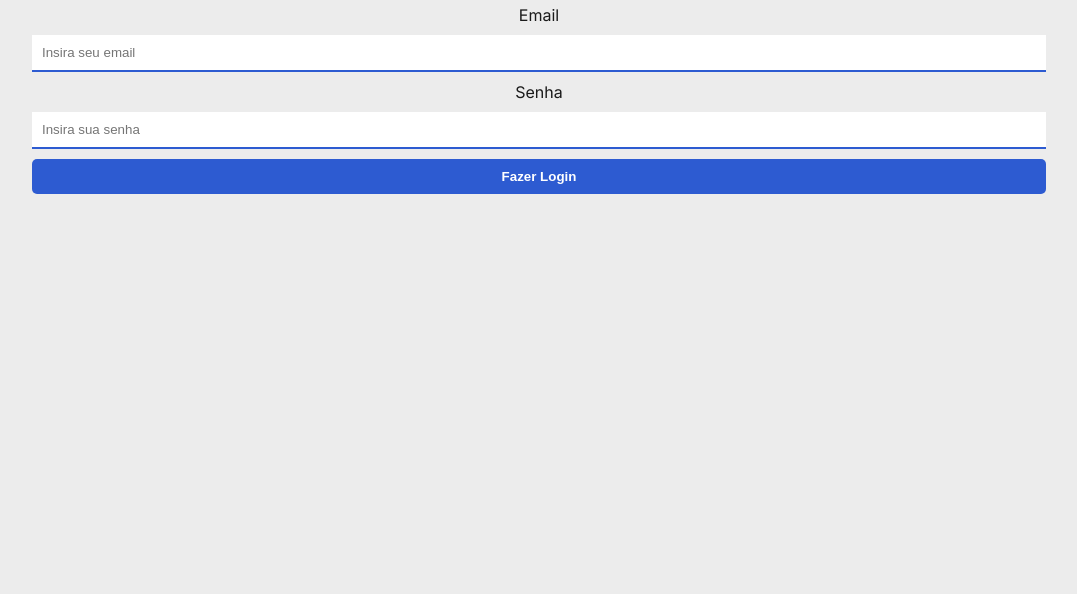
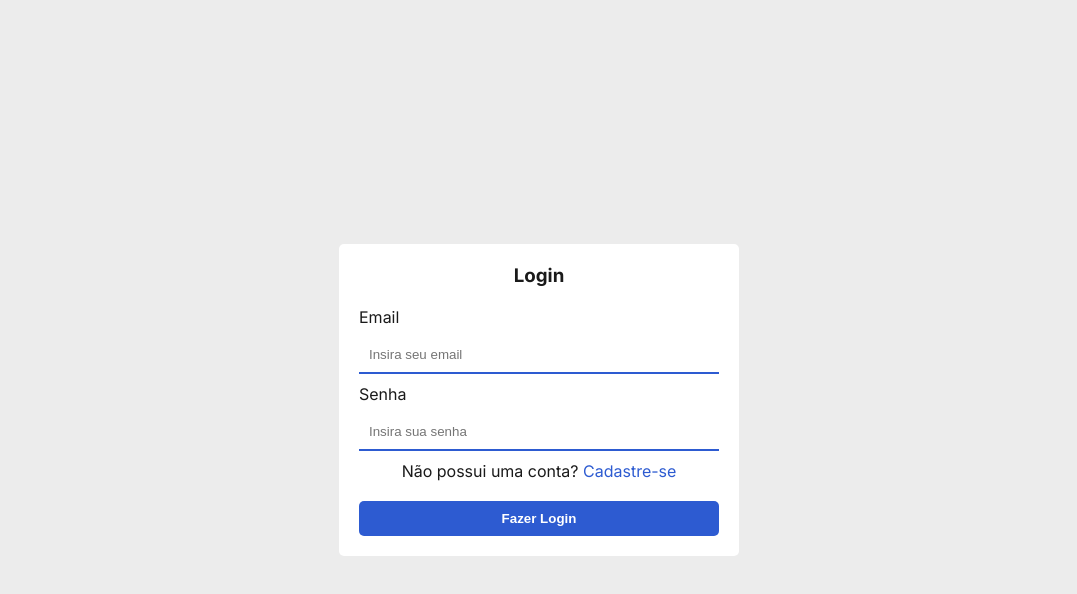
Before and after one commit to micaias-silva/clients-management, a React (Vite) app in the folder frontend/: page /login in a window 1280 px wide. Shown: the top 594 px of the page, without its empty margins (101-1178 px from the left). Built offline with nearby package versions, Linux system fonts and the light colour scheme.

Commit message:
feat: adição do Toastify a requisição de login

```diff
--- a/frontend/src/pages/Login/index.tsx
+++ b/frontend/src/pages/Login/index.tsx
@@ -1,14 +1,15 @@
+import "./style.css";
 import * as yup from "yup";
 import { useForm } from "react-hook-form";
 import { yupResolver } from "@hookform/resolvers/yup";
 import backendApi from "../../services/backendApi";
-import { AxiosError } from "axios";
 import { useContext } from "react";
 import { TokenContext } from "../../providers/token";
 import { Redirect } from "react-router-dom";
+import { toast } from "react-toastify";
 
 const LoginPage = () => {
-  const ctx = useContext(TokenContext);
+  const tokenCtx = useContext(TokenContext);
 
   const loginSchema = yup.object().shape({
     email: yup
@@ -27,21 +28,29 @@ const LoginPage = () => {
   });
 
   const onSubmitFunction = async (data: any) => {
-    const response = await backendApi.post("/auth/login", data);
+    const response = await backendApi
+      .post("/auth/login", data)
+      .then((res) => res)
+      .catch(() => {
+        toast.error("Email/Senha Inválidos");
+      });
 
-    const token = response.data.accessToken;
-    if (token) {
-      ctx.setToken("Bearer " + token);
-      localStorage.setItem("token", "Bearer " + token);
+    if (response) {
+      const token = response.data.accessToken;
+      if (token) {
+        tokenCtx.setToken("Bearer " + token);
+        localStorage.setItem("token", "Bearer " + token);
+      }
     }
   };
 
   return (
-    <div>
-      {ctx.token ? (
+    <div className="login-container">
+      {tokenCtx.token ? (
         <Redirect to="/" />
       ) : (
-        <form onSubmit={handleSubmit(onSubmitFunction)}>
+        <form className="login-form" onSubmit={handleSubmit(onSubmitFunction)}>
+          <h3>Login</h3>
           <label htmlFor="email">
             Email
             <span>
@@ -66,6 +75,9 @@ const LoginPage = () => {
             {...register("password")}
             placeholder="Insira sua senha"
           />
+          <p>
+            Não possui uma conta? <a href="/register">Cadastre-se</a>
+          </p>
           <button type="submit">Fazer Login</button>
         </form>
       )}
--- /dev/null
+++ b/frontend/src/pages/Login/style.css
@@ -0,0 +1,31 @@
+.login-container {
+  display: flex;
+  justify-content: center;
+  align-items: center;
+  width: 100%;
+  min-height: 100vh;
+}
+
+.login-form {
+  max-width: 400px;
+  background: var(--color-white);
+  padding: 20px;
+  height: fit-content;
+  border-radius: 5px;
+}
+
+.login-container label {
+  align-self: flex-start;
+}
+
+.login-form h3 {
+  margin-bottom: 20px;
+}
+
+.login-form a {
+  color: var(--color-blue);
+}
+
+.login-form button {
+  margin-top: 20px;
+}
```
